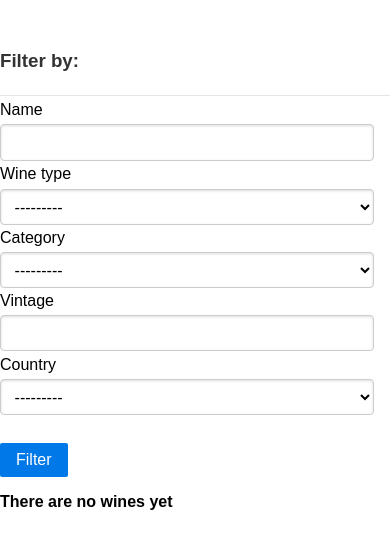
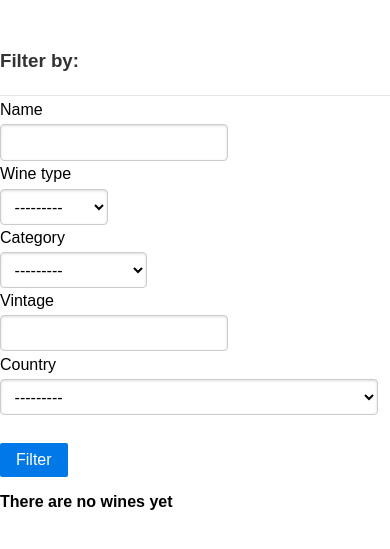
Before and after one commit to the-broke-sommeliers/wine-cellar, a Django app: page /wines/ in a window 390 px wide. Shown: the part 97-646 px from the top of the page. Run offline with Django 5.2, Linux system fonts and the light colour scheme; a user stored in the database is signed in; data that the repository does not hold is empty; parts of the project's set-up code (start-up, migrations or seed data) failed here and were passed over; some libraries are stand-ins or nearby versions.

Commit message:
adjust filter sizes and responsiveness

```diff
--- a/wine_cellar/apps/wine/templates/wine_filter_field.html
+++ b/wine_cellar/apps/wine/templates/wine_filter_field.html
@@ -3,6 +3,6 @@
 {% else %}
 <div class="pure-control-group">
     <label for="{{ field.id_for_label }}">{{ field.label }}</label>
-    {{ field|add_class:"pure-u-23-24" }}
+    {{ field }}
 </div>
 {% endif %}
--- a/wine_cellar/apps/wine/templates/wine_list.html
+++ b/wine_cellar/apps/wine/templates/wine_list.html
@@ -11,7 +11,7 @@
 {% endblock header %}
 {% block content %}
     <div class="pure-g">
-        <div class="pure-u-1 pure-u-md-1-3">
+        <div class="pure-u-1 pure-u-sm-6-24">
             {# TODO: extract form into own template and style #}
             <form action="" method="get" class="filter-form pure-form pure-form-stacked">
                 <fieldset>
@@ -29,7 +29,7 @@
                 <button type="submit" class="pure-button pure-button-primary">{% translate "Filter" %}</button>
             </form>
         </div>
-        <div class="pure-u-md-2-3">
+        <div class="pure-u-1 pure-u-sm-18-24">
             <div class="wine_card__container">
                 {% for wine in wines %}
                     <div class="wine_card">{% include 'wine_card.html' with wine=wine %}</div>
--- a/wine_cellar/assets/css/card.css
+++ b/wine_cellar/assets/css/card.css
@@ -26,7 +26,7 @@
     color: inherit;
   }
 
-  @media screen and (min-width: 64em) {
+  @media screen and (min-width: 50em) {
     width: calc(50% - 20px); /* Half of container width minus the gap */
   }
 }
--- a/wine_cellar/assets/css/forms.css
+++ b/wine_cellar/assets/css/forms.css
@@ -111,6 +111,7 @@
   select,
   .ts-wrapper
   .ts-control {
+    width: calc(100% - 20px);
     min-height: 40px;
   }
 }
```
